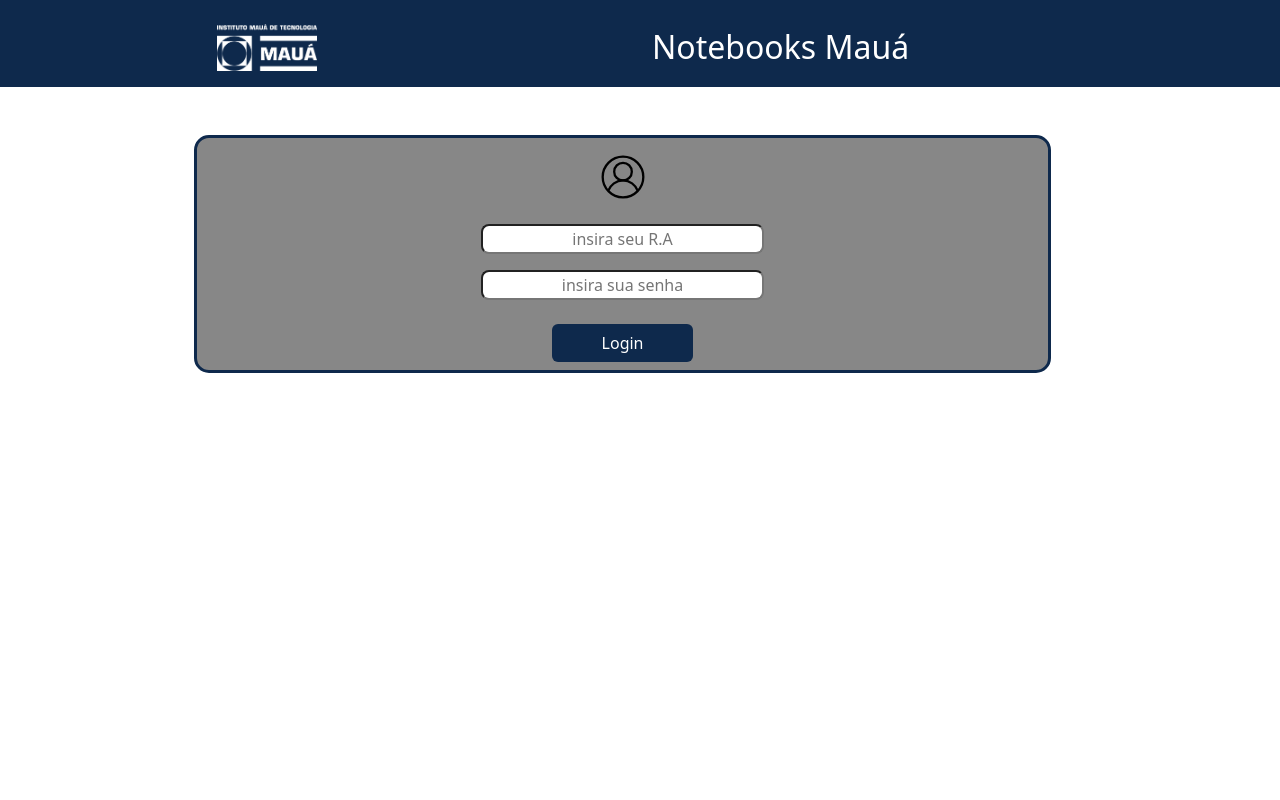
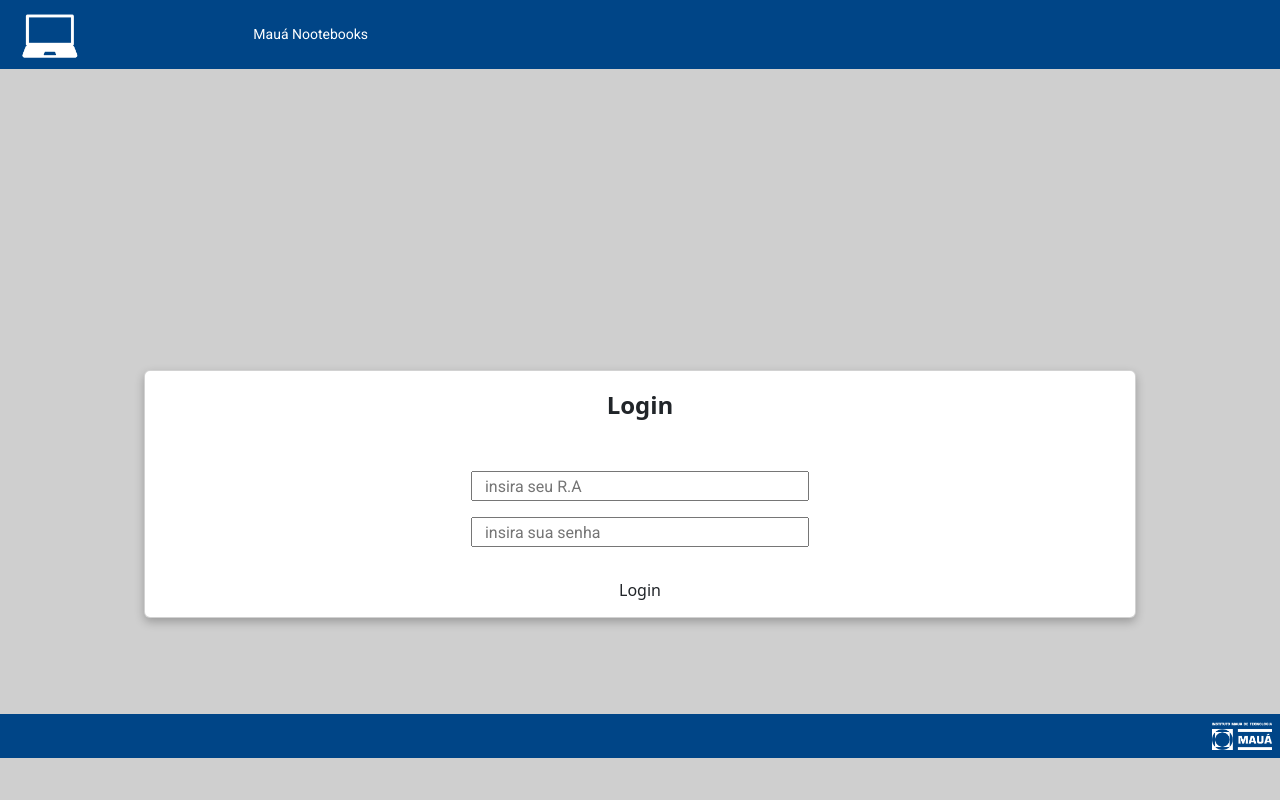
Before and after one commit to Raynnerz/Notebook-PI, a Flask app: page /login in a window 1280 px wide. Run offline with Flask 2, Linux system fonts and the light colour scheme.

Commit message:
reestruturação + compatibilidade com front

```diff
--- a/src/app.py
+++ b/src/app.py
@@ -27,9 +27,9 @@
         else:
             conn.close()
             error = 'Invalid username or password'
-            return render_template('login_page.html', error=error)
+            return render_template('tela_login.html', error=error)
     else:
-        return render_template('login_page.html')
+        return render_template('tela_login.html')
 
 @app.route('/logout')
 def logout():
@@ -44,4 +44,4 @@
         return redirect(url_for('login'))
 
 if __name__ == '__main__':
-    app.run(debug=True)
+    app.run(debug=True, port=8000)
--- a/src/database/create.py
+++ b/src/database/create.py
@@ -1,5 +1,5 @@
 import sqlite3
-from populate_Alunosdb import tupla_alunos
+from populate_student_schema import tupla_alunos
 
 
 #cur é cursor e con é connection
--- a/src/database/populate_Alunosdb.py
+++ b/src/database/populate_student_schema.py
@@ -1,7 +1,7 @@
 import csv
 import random
 
-with open('lista_alunos_original.csv', 'r') as csvfile:
+with open('students_list.csv', 'r') as csvfile:
     reader = csv.reader(csvfile)
     lista_geral=[]
     for row in reader:
--- a/src/templates/login_page.html
+++ b/src/templates/login_page.html
@@ -37,6 +37,7 @@
                                name="ra" value="{{
           request.form.ra }}">
 
+
                     </div>
                     <div class="row justify-content-center">
                                 <input class="login-senha col-md-4 col-sm-12 m-2 mb-3" type="password" placeholder="insira sua senha" name="senha" value="{{
--- a/PI 2023/telalogin_Aluno.html
+++ b/src/templates/tela_login.html
@@ -17,7 +17,7 @@
         <link
             href="https://fonts.googleapis.com/css2?family=Roboto:wght@100;400&display=swap"
             rel="stylesheet">
-            <link rel="stylesheet" href="estilos1.css">
+            <link rel="stylesheet" href="../static/css/estilos1.css">
         <title>Seleção de Aluno/Adm</title>
         <style>
             .corBorda{
@@ -56,7 +56,7 @@
             <nav class="container-fluid amaua">
                 <section class="row align-items-center">
                     <div class="col-2 m-2">
-                        <img src="imagens/comp.png" alt="" width="60px">
+                        <img src="../static/images/comp.png" alt="" width="60px">
                     </div>
                     <div class=" text-white p-3 roboto tamanho14 col">
                         <div class="ms-2">
@@ -73,21 +73,27 @@
                         Login
                     </div>
                 </div>
-                <section class="card-text">
-                    <div class="d-flex justify-content-center distInp">
-                        <input type="text" placeholder="RA" class="border-top-0 border-end-0 border-start-0 corBorda tamanho16 pe-5">
+                <form action="" method="post">
+                    <div class="row justify-content-center">
+
+                        <input class="login-ra col-md-4 col-sm-12 m-2 mt-4" type="text" placeholder="insira seu R.A"
+                               name="ra" value="{{
+          request.form.ra }}">
+
+
                     </div>
-                        <div class="d-flex justify-content-center">
-                            <input type="text" placeholder="Senha" class="border-top-0 border-end-0 border-start-0 corBorda tamanho16 pe-5">
-                        </div>
-                    <div class="d-flex justify-content-center">
-                        <button
-                            type="button"
-                            class="btn verdeBot sombras rounded-pill px-5 tamanho16 roboto  distInpXBut">
-                            <a href="#" class="text-decoration-none text-white text-center ">Entrar</a>
-                        </button>
+                    <div class="row justify-content-center">
+                                <input class="login-senha col-md-4 col-sm-12 m-2 mb-3" type="password" placeholder="insira sua senha" name="senha" value="{{
+          request.form.senha}}">
                     </div>
-                </section>
+                    <div class="row justify-content-center">
+                                <input class="btn btn-default login-botao col-md-2 col-8 m-2 my-2 btn" type="submit" value="Login">
+
+                    </div>
+                </form>
+                    {% if error %}
+    <p class="error"><strong>Error:</strong> {{ error }}
+        {% endif %}
             </article>
         </main>
     </section>
@@ -96,7 +102,7 @@
     <section class="container-fluid p-0">
         <div class="amaua">
             <div class="d-flex justify-content-end">
-                <div class="m-2"><img src="imagens/imt-logo.png" alt="" width="60px"></div>
+                <div class="m-2"><img src="../static/images/imt-logo.png" alt="" width="60px"></div>
             </div>
         </div>
     </section>
```
Also changed, not shown: PI 2023/imagens/imt-logo.png (deleted), src/database/DB_notebooks.db, src/database/students_list.csv (renamed from src/database/lista_alunos_original.csv), src/static/css/estilos1.css (renamed from PI 2023/estilos1.css), src/static/images/comp.png (renamed from PI 2023/imagens/comp.png), src/templates/introduction_screen.html (renamed from PI 2023/telaApresentacao.html), src/templates/select_role_login.html (renamed from PI 2023/selecaoAlunoXAdm.html).
